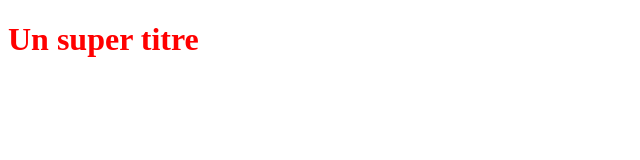
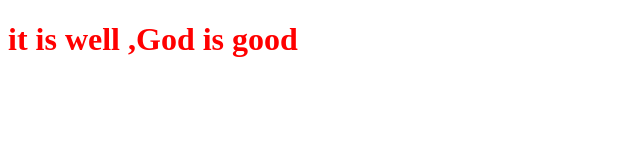
Before and after one commit to David-2450/my-first-repo, a plain HTML site: page index.html in a window 1280 px wide. Shown: the whole page, without its empty margins (0-640 px from the left). Drawn offline with Linux system fonts and the light colour scheme.

Commit message:
modification du tritre

```diff
--- a/index.html
+++ b/index.html
@@ -5,6 +5,6 @@
    <link rel="stylesheet" type="text/css" href="styles.css">
 </head>
 <body>
-   <h1>Un super titre</h1>
+   <h1>it is well ,God is good</h1>
 </body>
 <html>
```
